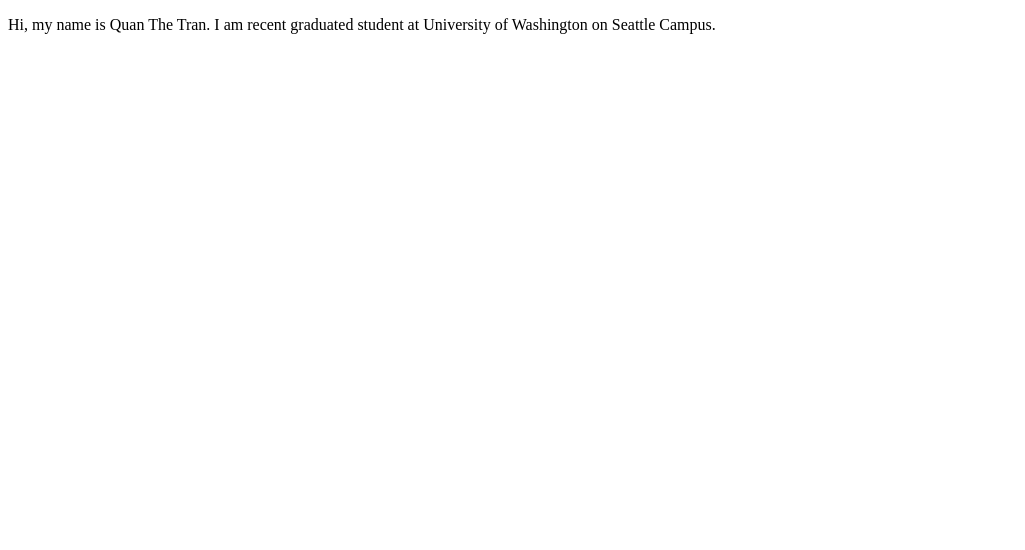
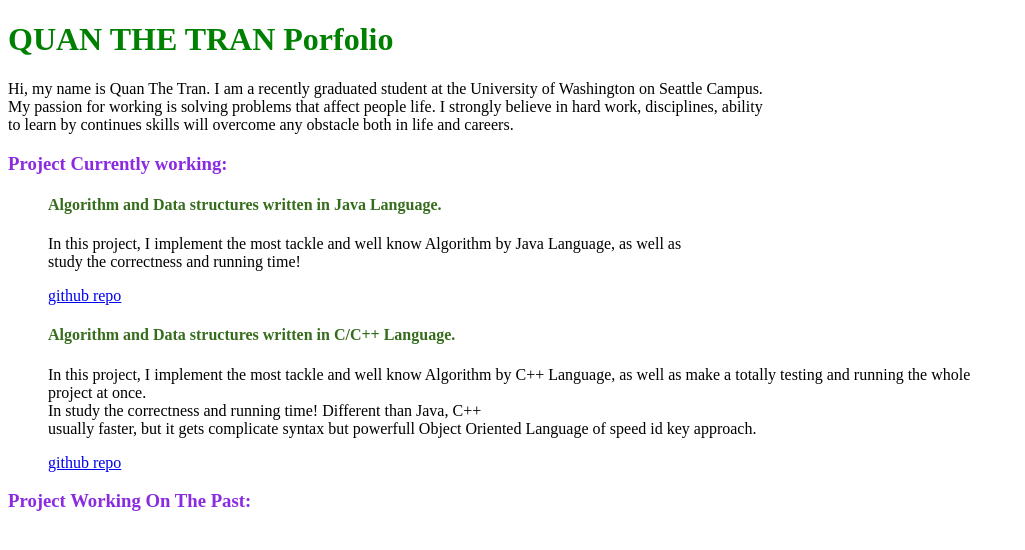
Before and after one commit to quanlinh/algorithmTraining, a plain HTML site: page index.html in a window 1280 px wide. Shown: the whole page, without its empty margins (0-1025 px from the left). Drawn offline with Linux system fonts and the light colour scheme.

Commit message:
update index

```diff
--- a/index.html
+++ b/index.html
@@ -1,14 +1,74 @@
 <!DOCTYPE html>
-<html>
+<html lang="en">
+
 <head>
     <meta charset="utf-8">
     <title> Quan Tran Porfolio</title>
+    <style>
+        p {
+            color: black;
+        }
+
+        h3 {
+            color: blueviolet;
+        }
+
+        h1 {
+            color: green;
+            align-content: center;
+        }
+        h4 {
+            color: rgb(54, 109, 28);
+        }
+
+        /* text {
+            font-style: oblique;
+        } */
+    </style>
 </head>
+
 <body>
+    <h1>
+        QUAN THE TRAN Porfolio
+    </h1>
+    <div>
+        <p id="introduce">
+            Hi, my name is Quan The Tran. I am a recently graduated student at the University of Washington on Seattle Campus.
+            <br/> My passion for working is solving problems that affect people life. I strongly believe in hard work, disciplines,
+            ability
+            <br/> to learn by continues skills will overcome any obstacle both in life and careers.
+        </p>
+        <h3>Project Currently working: </h3>
+        <ul>
+            <h4>Algorithm and Data structures written in Java Language.</h4>
+            <p>
+                 In this project, I implement the most tackle and well know Algorithm
+                by Java Language, as well as
+                <br/> study the correctness and running time!
+            </p>
+            <a href="https://github.com/quanlinh/AlgorithmsCodingJava">github repo </a>
 
-    <p> Hi, my name is Quan The Tran. I am recent graduated student at University of Washington on Seattle Campus.
+        </ul>
+        <ul>
+                <h4>Algorithm and Data structures written in C/C++ Language.</h4>
+                <p>
+                     In this project, I implement the most tackle and well know Algorithm
+                    by C++ Language, as well as make a totally testing and running the whole <br/>
+                    project at once.
+                    <br/> In study the correctness and running time! Different than Java, C++ <br/>
+                    usually faster, but it gets complicate syntax but powerfull Object Oriented Language
+                    of speed id key approach.
+                </p>
+                <a href="https://github.com/quanlinh/C-Cplusplus">github repo </a>
 
-    </p>
+            </ul>
+        <h3>Project Working On The Past: </h3>
+
+
+
+    </div>
+
+
 
 </body>
 
```
